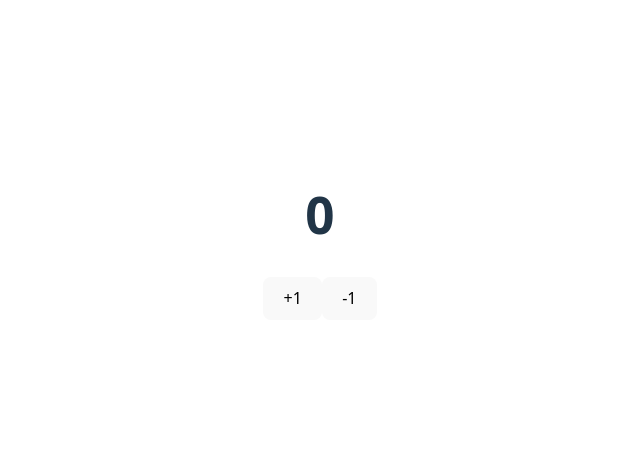
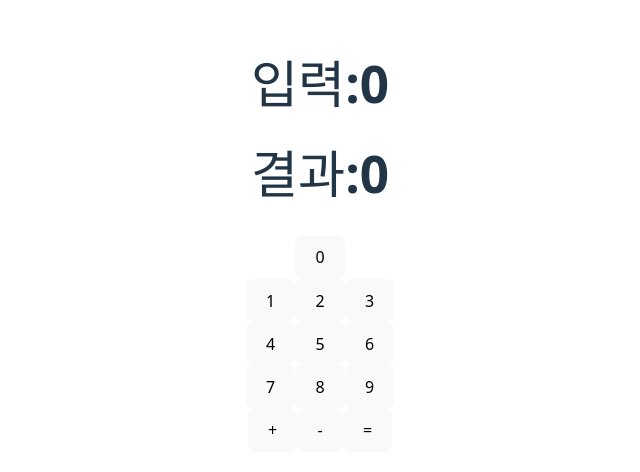
Before and after one commit to jiny-01/korea_it_web_react_study, a React (Vite) app: page / in a window 1280 px wide. Shown: the part 164-636 px from the top of the page, without its empty margins (320-960 px from the left). Built offline with nearby package versions, Linux system fonts and the light colour scheme.

Commit message:
feat: useState

```diff
--- a/src/App.jsx
+++ b/src/App.jsx
@@ -3,6 +3,7 @@ import './App.css'
 import BasicJsx from './components/BasicJsx/BasicJsx'
 import BasicProps from './components/BasicProps/BasicProps'
 import BasicReact from './components/BasicReact/BasicReact'
+import Calculator from './components/BasicState/Calculator/Calculator'
 import CountState from './components/BasicState/CountState/CountState'
 
 function App() {
@@ -13,7 +14,8 @@ function App() {
     {/* <BasicJsx /> */}
     {/* 이렇게 하면 BasicJsx.jsx 에 있는 jsx1 이 나올 것 */}
     {/* <BasicProps /> */}
-    <CountState />
+    {/* <CountState /> */}
+    <Calculator />
     </>
   )
 }
--- /dev/null
+++ b/src/components/BasicState/Calculator/Calculator.jsx
@@ -0,0 +1,89 @@
+import React, { useState } from "react";
+
+function Calculator() {
+  // 변경해주는 함수는 앞에 set___ 으로 통일
+  // 이때, 변수 input 은 setInput 만 바꿀 수 있음
+  const [input, setInput] = useState("0");
+  const [result, setResult] = useState(0);
+
+  const onClickHandler = (e) => {
+    const clickedValue = e.target.value;
+    // console.log(e.target.value);
+    // setInput(input + clickedValue);
+
+    //연산자 뒤에 0_ 오는 거 막기 위한 로직
+    const lastChar = input.charAt(input.length - 1);
+    if ((lastChar === "+" || lastChar === "-") && clickedValue === "0") {
+        return;
+    }
+
+    //= 눌렀을 땐 결과만 eval 로 보여주고 끝
+    if (clickedValue === "=") {
+      setResult(eval(input));
+      return;
+    }
+
+    if (input === "0") {
+      setInput(clickedValue);
+    } else {
+      setInput(input + clickedValue);
+    }
+  };
+  return (
+    <div>
+      <h1>입력:{input}</h1>
+      <h1>결과:{result}</h1>
+      <div>
+        <button onClick={onClickHandler} value={0}>
+          0
+        </button>
+      </div>
+      <div>
+        <button onClick={onClickHandler} value={1}>
+          1
+        </button>
+        <button onClick={onClickHandler} value={2}>
+          2
+        </button>
+        <button onClick={onClickHandler} value={3}>
+          3
+        </button>
+      </div>
+      <div>
+        <button onClick={onClickHandler} value={4}>
+          4
+        </button>
+        <button onClick={onClickHandler} value={5}>
+          5
+        </button>
+        <button onClick={onClickHandler} value={6}>
+          6
+        </button>
+      </div>
+      <div>
+        <button onClick={onClickHandler} value={7}>
+          7
+        </button>
+        <button onClick={onClickHandler} value={8}>
+          8
+        </button>
+        <button onClick={onClickHandler} value={9}>
+          9
+        </button>
+      </div>
+      <div>
+        <button onClick={onClickHandler} value={"+"}>
+          +
+        </button>
+        <button onClick={onClickHandler} value={"-"}>
+          -
+        </button>
+        <button onClick={onClickHandler} value={"="}>
+          =
+        </button>
+      </div>
+    </div>
+  );
+}
+
+export default Calculator;
--- a/src/components/BasicState/CountState/CountState.jsx
+++ b/src/components/BasicState/CountState/CountState.jsx
@@ -1,14 +1,64 @@
-import React from 'react'
+import { useState } from "react";
+
 
 function CountState() {
-  let count = 0;
+  const [count, setCount] = useState(0);
+  // useState 의 매개변수에 들어가는 건 초기값 0
+
+  // let count = 0;
+
+  const onClickHandler = (e) => {
+    const num = parseInt(e.target.value);
+    setCount(num + count);
+    // num : -1, 1 중 하나
+    // console.log(num);
+    // count += num;
+    // console.log(count);
+    // document.querySelector("h1").innerText = count;
+  };
+
+  /**
+   * state 란 컴포넌트가 가질 수 있는 상태를 의미
+   * state 를 활용해서 컴포넌트가 렌더링될 때 데이터를 보유하고,
+   * 이 데이터를 업데이트해 화면을 다시 렌더링할 수 있다.
+   * useState 는 배열 반환, 첫 번째 요소가 현재 상태의 값,
+   * 두 번째 요소가 상태를 업데이트해주는 함수를 반환
+   * 장점: 자동 재렌더링되어 state 데이터들이 변경되면 html 에도 자동적으로 변경사항이 적용된다.
+   * 단점: 상태가 변경되도 새로고침을 할 필요가 없어진다.
+   * */
+
   return (
     <div>
-        <h1>{count}</h1>
-        <button>+1</button>
-        <button>-1</button>
+      <h1>{count}</h1>
+      <button value={1} onClick={onClickHandler}>
+        +1
+      </button>
+      <button value={-1} onClick={onClickHandler}>
+        -1
+      </button>
     </div>
-  )
+  );
 }
 
-export default CountState
+export default CountState;
+
+
+/**
+   * 리액트의 동작원리
+   * 1. 가상돔 (Virtual DOM)
+   * : 우리가 실제로 보는 화면 돔(DOM) 이라는 트리구조로 관리
+   *   화면이 변화가 생길 때마다 이 실제 돔을 직접 조작하는 것은 비효율적
+   * -> 실제 돔의 구조를 그대로 복사한 가상 돔을 메모리에 만듭니다. => 가상돔
+   * 상태(state)에 변화가 생기면, 리액트는 실제 돔을 바로 건드리지 않고 메모리에 새 가상돔을 만든다.
+   * -가상돔 2개(구, 신) 비교해서 그걸 실제 화면에 보낸다
+   * -이전 가상돔과 상태가 바뀐 새 가상돔과 비교하여 무엇이 바뀌었는지 그 차이점(diff)을 빠르게 찾아낸다.
+   * -찾아낸 다음 변경된 부분만 모아서 실제 돔에게 이 부분만 바뀌었으니
+   * -여기만 좀 바꿔봐라고 최종 업데이트를 요청한다.
+   *
+   * 2. 컴포넌트
+   * 재사용이 가능한 레고블럭
+   * 재사용이 가능하도록 ui 를 만들고 여러 조각으로 나누어서 관리하는데,
+   * 이 조각 하나하나를 컴포넌트라고 한다.
+   * 한 화면은 여러 컴포넌트들을 조합해서 합쳐서 하나의 화면을 만든다.
+   *
+   * */
```
